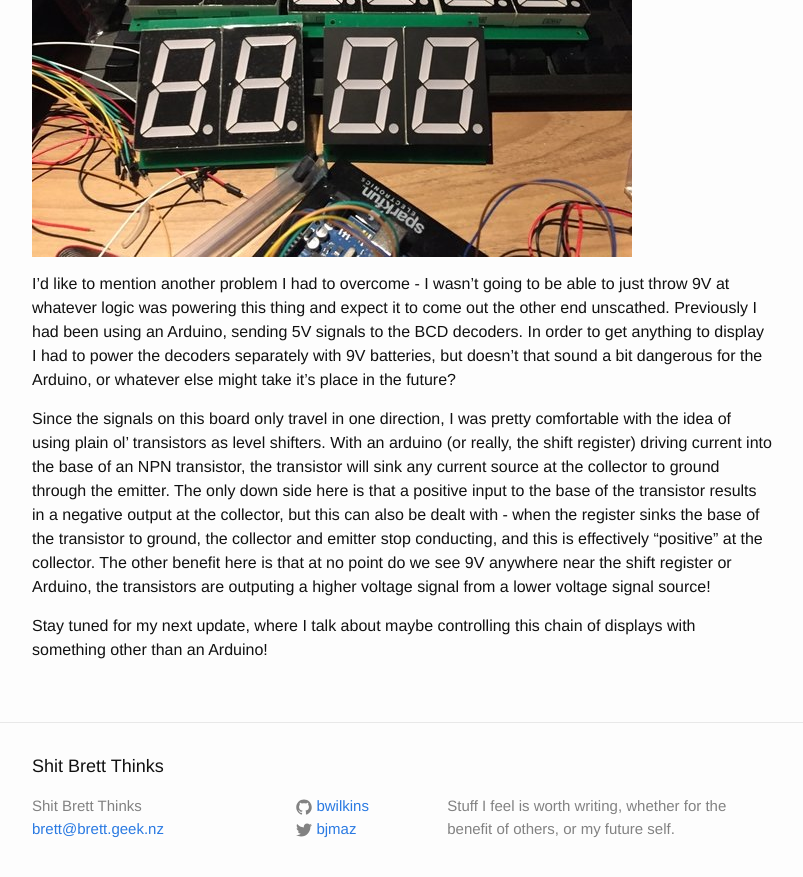
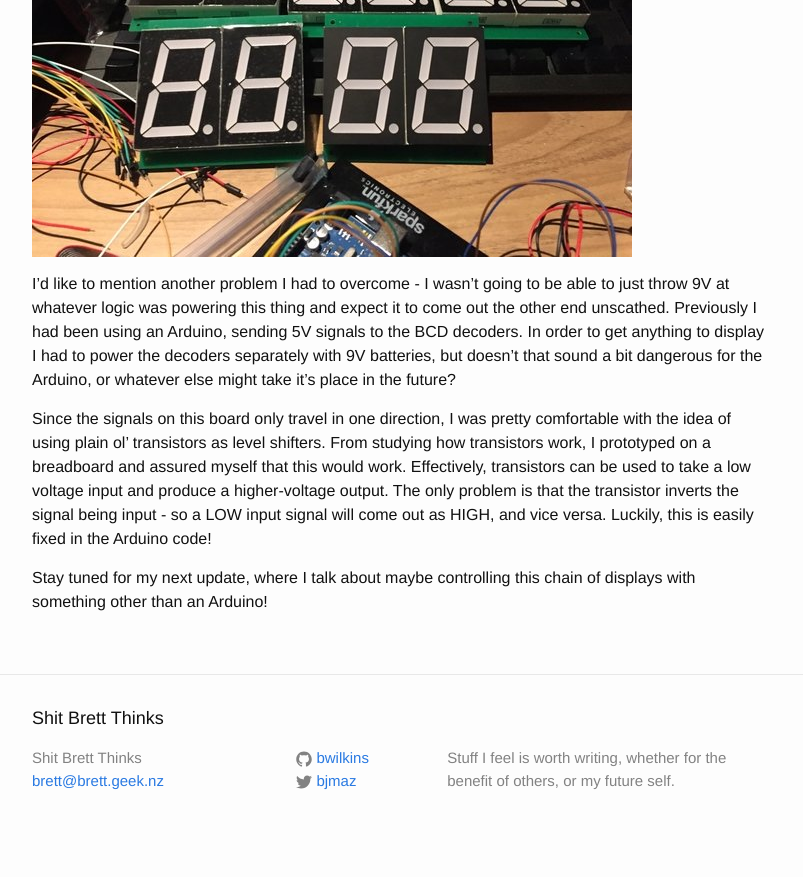
Before and after one commit to bwilkins/bwilkins.github.com, a Jekyll site: the page built from _posts/2016-12-13-how-far-can-this-go.md, in a window 1280 px wide and 900 px high, scrolled down 5448 px. Shown: the top 877 px of the window, without its empty margins (238-1041 px from the left). Built offline with Jekyll 4.4.1, drawn with Linux system fonts in a browser that asks for light colours; after the commit the page ends 6300 px from its top, so only the background shows below that.

Commit message:
Hopefully make the transistor section slightly more accessible.

```diff
--- a/_posts/2016-12-13-how-far-can-this-go.md
+++ b/_posts/2016-12-13-how-far-can-this-go.md
@@ -57,6 +57,6 @@ With that, I set out to complete the rest of the boards.
 
 I'd like to mention another problem I had to overcome - I wasn't going to be able to just throw 9V at whatever logic was powering this thing and expect it to come out the other end unscathed. Previously I had been using an Arduino, sending 5V signals to the BCD decoders. In order to get anything to display I had to power the decoders separately with 9V batteries, but doesn't that sound a bit dangerous for the Arduino, or whatever else might take it's place in the future?
 
-Since the signals on this board only travel in one direction, I was pretty comfortable with the idea of using plain ol' transistors as level shifters. With an arduino (or really, the shift register) driving current into the base of an NPN transistor, the transistor will sink any current source at the collector to ground through the emitter. The only down side here is that a positive input to the base of the transistor results in a negative output at the collector, but this can also be dealt with - when the register sinks the base of the transistor to ground, the collector and emitter stop conducting, and this is effectively "positive" at the collector. The other benefit here is that at no point do we see 9V anywhere near the shift register or Arduino, the transistors are outputing a higher voltage signal from a lower voltage signal source!
+Since the signals on this board only travel in one direction, I was pretty comfortable with the idea of using plain ol' transistors as level shifters. From studying how transistors work, I prototyped on a breadboard and assured myself that this would work. Effectively, transistors can be used to take a low voltage input and produce a higher-voltage output. The only problem is that the transistor inverts the signal being input - so a LOW input signal will come out as HIGH, and vice versa. Luckily, this is easily fixed in the Arduino code!
 
 Stay tuned for my next update, where I talk about maybe controlling this chain of displays with something other than an Arduino!
```
